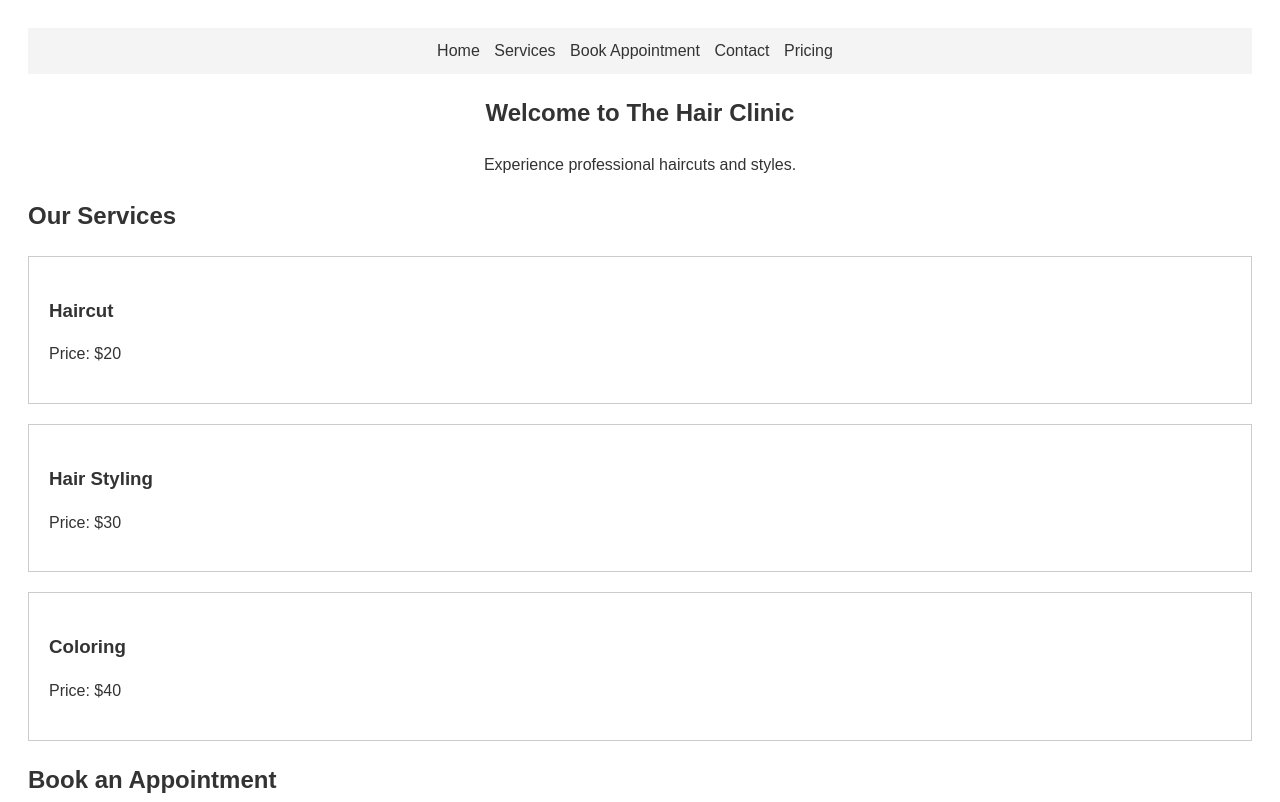
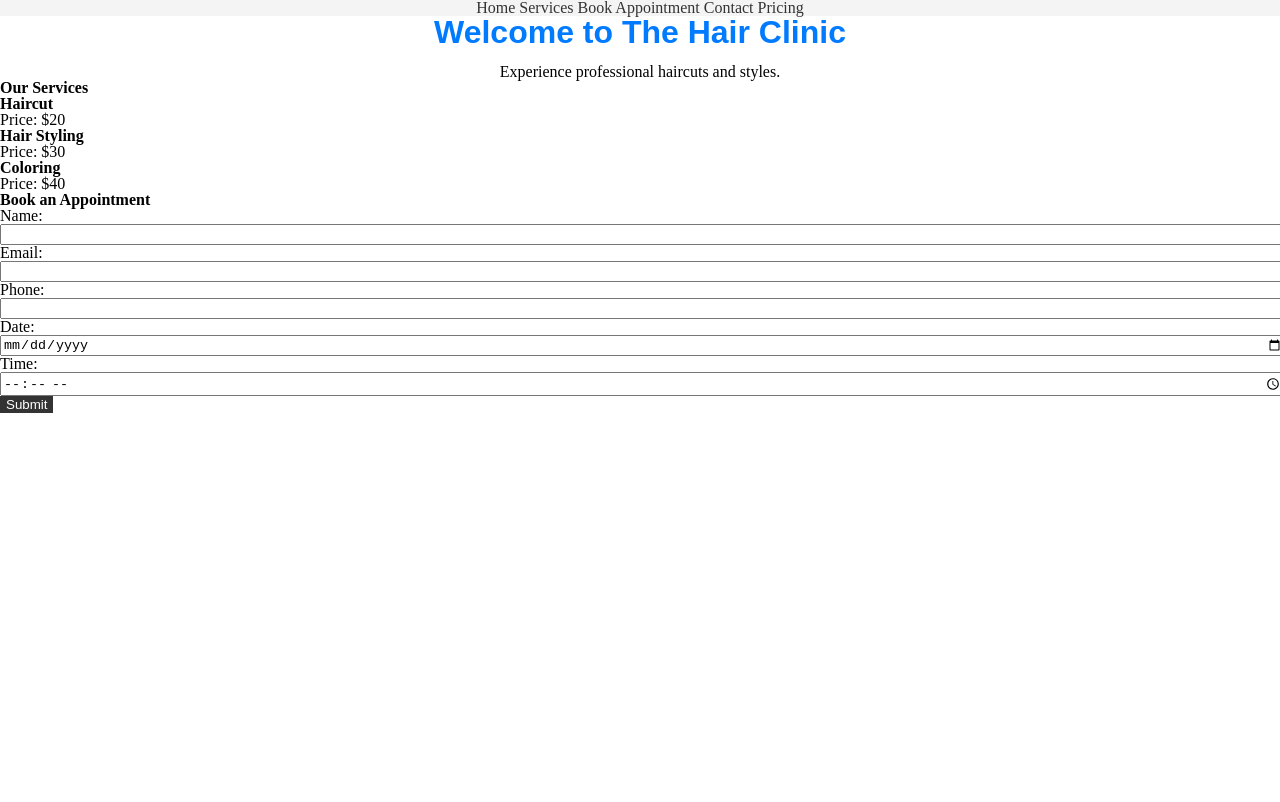
Before and after one commit to itumeles1/Hair-Clinic, a plain HTML site: page index2.html in a window 1280 px wide. Shown: the top 802 px of the page. Drawn offline with Linux system fonts and the light colour scheme.

Commit message:
Update styles.css

```diff
--- a/styles.css
+++ b/styles.css
@@ -1,49 +1,61 @@
-<section class="hero">
-    <div class="hero-content">
-        <h1>Welcome to The Hair Clinic</h1>
-        <p>Your trusted salon for stylish haircuts and hairstyles</p>
-        <a href="booking.html" class="btn">Book an Appointment</a>
-    </div>
-</section>
-
-<section class="about">
-    <div class="about-content">
-        <h2>About Us</h2>
-        <p>The Hair Clinic is committed to providing top-quality hair services. Our team of experienced stylists is dedicated to creating stylish and personalized haircuts and hairstyles that enhance your natural beauty. We use the latest techniques and high-quality products to ensure your satisfaction.</p>
-    </div>
-</section>
-
-<section class="testimonials">
-    <h2>Testimonials</h2>
-    <div class="testimonial">
-        <img src="customer1.jpg" alt="Customer 1">
-        <p>"I had a fantastic experience at The Hair Clinic. The stylist understood exactly what I wanted and delivered an amazing haircut. Highly recommended!"</p>
-        <p>- Emily, satisfied customer</p>
-    </div>
-    <div class="testimonial">
-        <img src="customer2.jpg" alt="Customer 2">
-        <p>"The Hair Clinic is my go-to salon for hair styling. The staff is friendly and professional, and they always make sure I leave with a beautiful hairstyle."</p>
-        <p>- John, loyal customer</p>
-    </div
-/* Reset some default browser styles */
-* {
-    box-sizing: border-box;
+/* CSS Reset */
+html, body, div, span, applet, object, iframe, h1, h2, h3, h4, h5, h6, p, blockquote, pre, a, abbr, acronym, address, big, cite, code, del, dfn, em, font, img, ins, kbd, q, s, samp, small, strike, strong, sub, sup, tt, var, b, u, i, center, dl, dt, dd, ol, ul, li, fieldset, form, label, legend, table, caption, tbody, tfoot, thead, tr, th, td {
   margin: 0;
   padding: 0;
+  border: 0;
+  outline: 0;
+  font-size: 100%;
+  vertical-align: baseline;
+  background: transparent;
 }
 
 body {
-    font-family: Arial, sans-serif;
-    line-height: 1.6;
-    color: #333;
-    padding: 20px;
+  line-height: 1;
 }
 
+ol, ul {
+  list-style: none;
+}
+
+blockquote, q {
+  quotes: none;
+}
+
+blockquote:before, blockquote:after, q:before, q:after {
+  content: "";
+  content: none;
+}
+
+table {
+  border-collapse: collapse;
+  border-spacing: 0;
+}
+
+/* CSS Variables */
+:root {
+  --primary-color: #007bff;
+  --secondary-color: #6c757d;
+  --font-family: Arial, sans-serif;
+  --font-size: 16px;
+  --spacing-small: 8px;
+  --spacing-medium: 16px;
+  --spacing-large: 24px;
+}
+
+/* Example usage */
+h1 {
+  color: var(--primary-color);
+  font-family: var(--font-family);
+  font-size: 2rem;
+  margin-bottom: var(--spacing-medium);
+}
+
+/* Existing Styles */
 /* Style the header */
 header {
   background: #f4f4f4;
   color: #555;
-    padding: 10px;
+  padding: 10 px;
   text-align: center;
 }
 
@@ -55,7 +67,7 @@ header nav ul {
 
 header nav ul li {
   display: inline;
-    margin-right: 10px;
+  margin-right: 10 px;
 }
 
 header nav ul li a {
@@ -65,7 +77,7 @@ header nav ul li a {
 
 /* Style the sections */
 section {
-    margin: 20px 0;
+  margin: 20 px 0;
 }
 
 section#home {
@@ -73,22 +85,22 @@ section#home {
 }
 
 section#services .service {
-    border: 1px solid #ccc;
-    padding: 20px;
-    margin-bottom: 20px;
+  border: 1 px solid #ccc;
+  padding: 20 px;
+  margin-bottom: 20 px;
 }
 
 section#services .service h3 {
-    margin-bottom: 10px;
+  margin-bottom: 10 px;
 }
 
 section#book form {
-    margin-top: 20px;
+  margin-top: 20 px;
 }
 
 section#book form label {
   display: block;
-    margin-bottom: 5px;
+  margin-bottom: 5 px;
 }
 
 section#book form input[type="text"],
@@ -97,13 +109,14 @@ section#book form input[type="tel"],
 section#book form input[type="date"],
 section#book form input[type="time"] {
   width: 100%;
-    padding: 10px;
-    margin-bottom: 10px;
+  padding: 10 px;
+  margin-bottom: 10 px;
 }
 
 section#book form input[type="submit"] {
   background: #333;
   color: #fff;
   border: none;
-    padding: 10px 20px;
+  padding: 10 px 20 px;
   cursor: pointer;
+}
```
Lines whose indentation alone changed are shown as unchanged.
